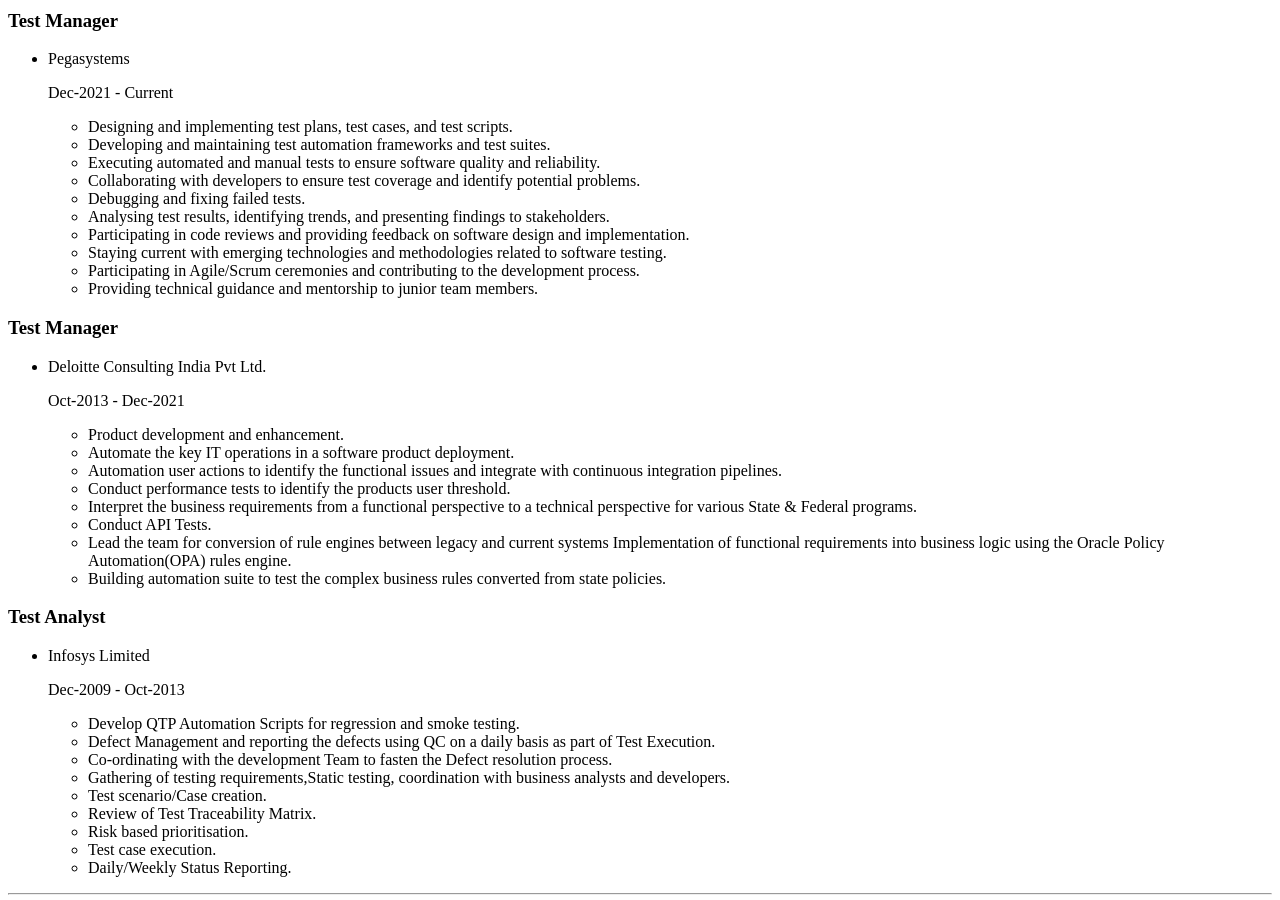
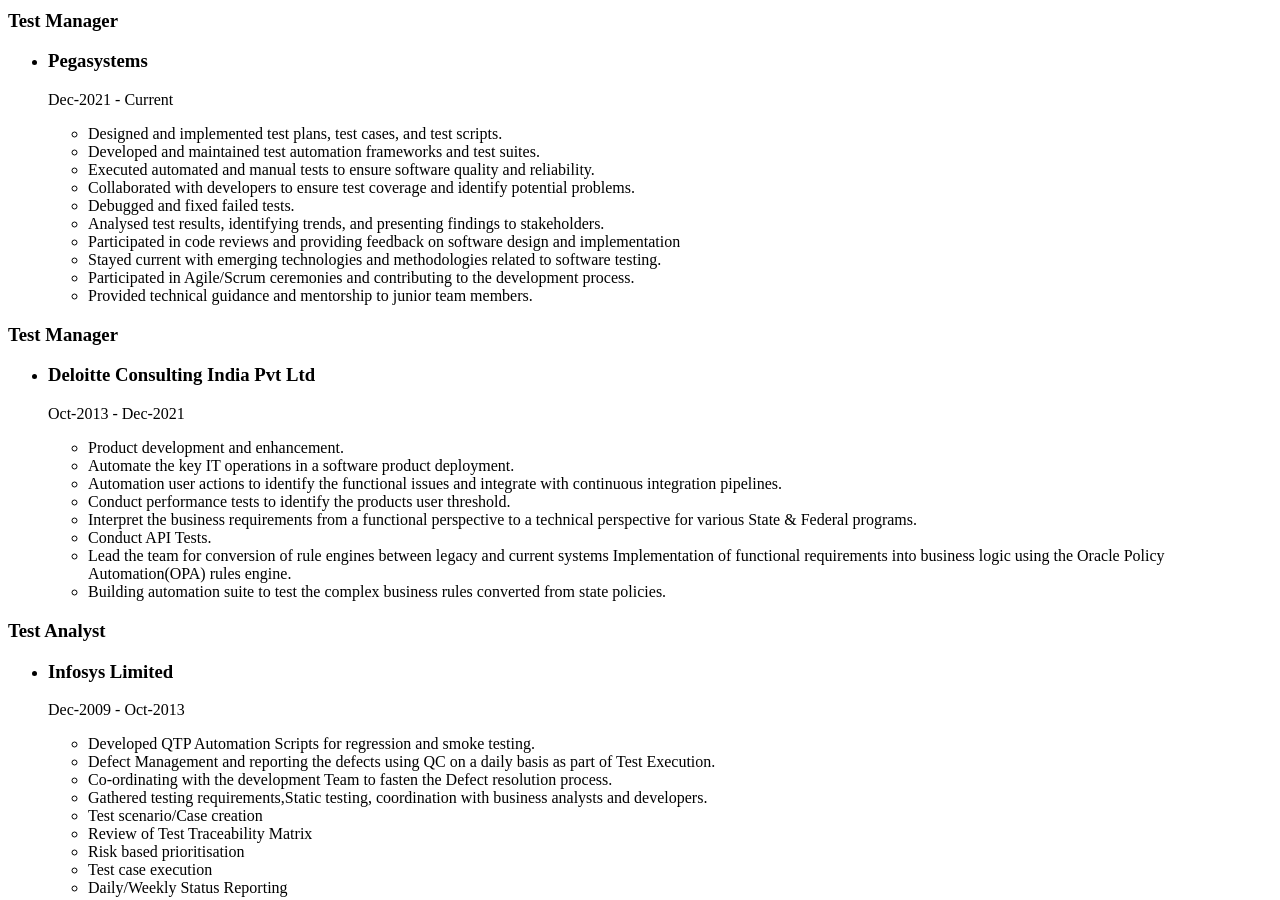
Before and after one commit to ravigajul/MyPortfolio, a plain HTML site: page index.html in a window 1280 px wide. Shown: the part 480-1380 px from the top of the page. Drawn offline with Linux system fonts and the light colour scheme.

Commit message:
Add files via upload

```diff
--- a/index.html
+++ b/index.html
@@ -11,32 +11,39 @@
     <h1>Ravi Kumar Gajul</h1>
     <img src="./assets/images/MyImage.jpeg" alt="Ravi's Photo" height="200" />
     <h2>Summary</h2>
-    <p>Software- savvy quality assurance professional with 13 years of experience, committed to certify proper functionality and usability of software products prior (to) release . Contemplating test schedules and strategies in accordance with project scope and delivery dates, Also monitors and tracks bug resolution. Evaluates software documentations to verify technical accuracy to extensiveness and to mitigate risks.</p>
+    <p>Software- savvy quality assurance professional with 13 years of experience, committed to certify proper
+        functionality and usability of software products prior to release . Contemplating test schedules and
+        strategies in accordance with project scope and delivery dates, Also monitors and tracks bug resolution.
+        Evaluates software documentations to verify technical accuracy to extensiveness and to mitigate risks.</p>
     <hr />
     <h2>Work Experience</h2>
     <p>
     <h3>Test Manager</h3>
     <ul>
-        <li>Pegasystems</li>
+        <li>
+            <h3>Pegasystems</h3>
+        </li>
         <p>
             Dec-2021 - Current
         <ul>
-            <li>Designing and implementing test plans, test cases, and test scripts.</li>
-            <li>Developing and maintaining test automation frameworks and test suites.</li>
-            <li> Executing automated and manual tests to ensure software quality and reliability.</li>
-            <li> Collaborating with developers to ensure test coverage and identify potential problems.</li>
-            <li>Debugging and fixing failed tests.</li>
-            <li>Analysing test results, identifying trends, and presenting findings to stakeholders.</li>
-            <li>Participating in code reviews and providing feedback on software design and implementation.</li>
-            <li>Staying current with emerging technologies and methodologies related to software testing.</li>
-            <li>Participating in Agile/Scrum ceremonies and contributing to the development process.</li>
-            <li>Providing technical guidance and mentorship to junior team members.</li>
+            <li>Designed and implemented test plans, test cases, and test scripts.</li>
+            <li>Developed and maintained test automation frameworks and test suites.</li>
+            <li> Executed automated and manual tests to ensure software quality and reliability.</li>
+            <li> Collaborated with developers to ensure test coverage and identify potential problems.</li>
+            <li>Debugged and fixed failed tests.</li>
+            <li>Analysed test results, identifying trends, and presenting findings to stakeholders.</li>
+            <li>Participated in code reviews and providing feedback on software design and implementation</li>
+            <li>Stayed current with emerging technologies and methodologies related to software testing.</li>
+            <li>Participated in Agile/Scrum ceremonies and contributing to the development process.</li>
+            <li>Provided technical guidance and mentorship to junior team members.</li>
         </ul>
         </p>
     </ul>
     <h3>Test Manager</h3>
     <ul>
-        <li>Deloitte Consulting India Pvt Ltd.</li>
+        <li>
+            <h3>Deloitte Consulting India Pvt Ltd</h3>
+        </li>
         <p>
             Oct-2013 - Dec-2021
         <ul>
@@ -58,20 +65,22 @@
     </ul>
     <h3>Test Analyst</h3>
     <ul>
-        <li>Infosys Limited</li>
+        <li>
+            <h3>Infosys Limited</h3>
+        </li>
         <p>
             Dec-2009 - Oct-2013
         <ul>
-            <li>Develop QTP Automation Scripts for regression and smoke testing.</li>
+            <li>Developed QTP Automation Scripts for regression and smoke testing.</li>
             <li>Defect Management and reporting the defects using QC on a daily basis as part of Test Execution.</li>
             <li>Co-ordinating with the development Team to fasten the Defect resolution process.</li>
-            <li>Gathering of testing requirements,Static testing, coordination with business analysts and developers.
+            <li>Gathered testing requirements,Static testing, coordination with business analysts and developers.
             </li>
-            <li>Test scenario/Case creation.</li>
-            <li>Review of Test Traceability Matrix.</li>
-            <li>Risk based prioritisation.</li>
-            <li>Test case execution.</li>
-            <li>Daily/Weekly Status Reporting.</li>
+            <li>Test scenario/Case creation</li>
+            <li>Review of Test Traceability Matrix</li>
+            <li>Risk based prioritisation</li>
+            <li>Test case execution</li>
+            <li>Daily/Weekly Status Reporting</li>
         </ul>
         </p>
     </ul>
@@ -147,10 +156,10 @@
     <h2>Education</h2>
     <p>
     <h3>B-Tech Mechanical Engineering</h3>
-    <h4>Gokaraju Rangaraju Institute of Engineering and Technology</h4>
+    <h4>Gokarajau Rangaraju Institute of Engineering and Technology</h4>
     <h6>Mechanical Engineering</h6>
     </p>
-    <hr/>
+    <hr />
     <h2>Awards</h2>
     <ul>
         <li>'Public Sector Star Award' for outstanding contribution to the Public Sector clients</li>
@@ -164,10 +173,9 @@
         <li>English: ⭐️⭐️⭐️⭐️⭐️</li>
         <li>Marati: ⭐️⭐️⭐️</li>
     </ul>
-    <hr/>
+    <hr />
     <a href="./index.html">Home</a>
     <a href="./public/about.html">About Me</a>
     <a href="./public/contact.html">Contact Me</a>
 </body>
-
 </html>
```
